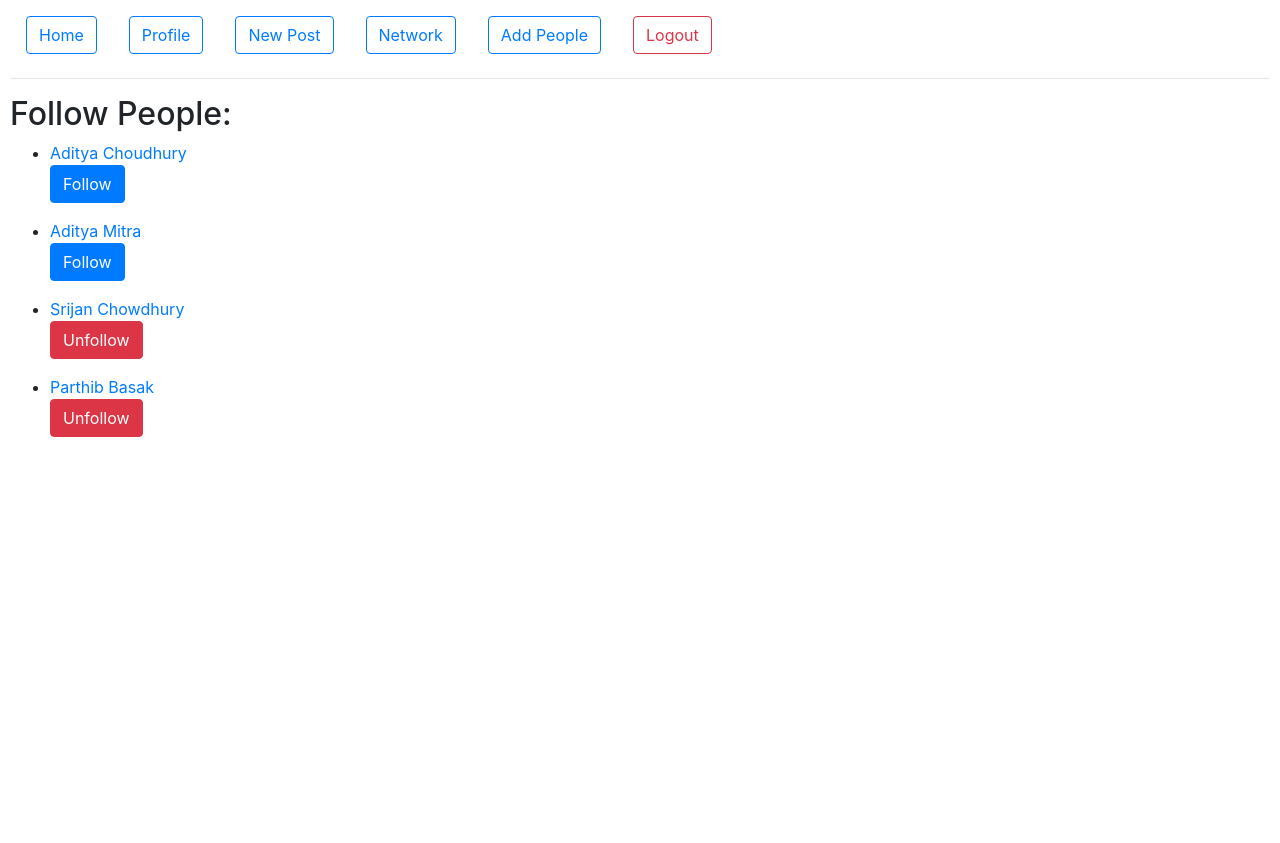
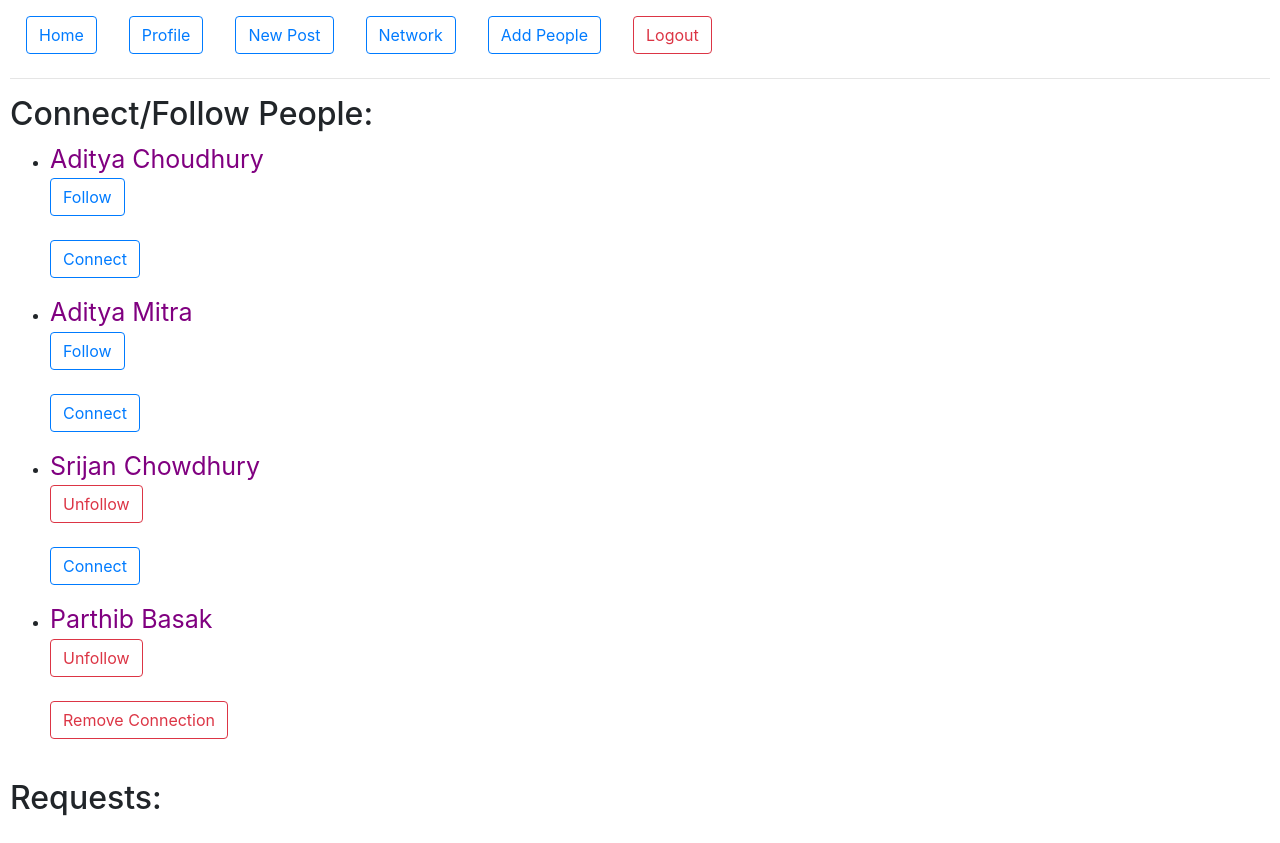
Before and after one commit to adityachoudhury29/connecting, a Django app: page /addconnection in a window 1280 px wide. Shown: the part 352-1195 px from the top of the page. Before the commit the page ends 789 px from the top, so only its background shows below. Run offline with Django 4.2, Linux system fonts and the light colour scheme; a user stored in the database is signed in; data comes from the database, SQL or seed files in the repository; both versions use the stored data as it was after the commit; some libraries are stand-ins or nearby versions.

Commit message:
completed connections

```diff
--- a/lprofile/models.py
+++ b/lprofile/models.py
@@ -21,9 +21,13 @@ class profile1(models.Model):
     about=models.CharField(max_length=300,blank=True)
     follower=models.ManyToManyField(User,related_name="follower",blank=True)
     followers=models.ManyToManyField(User,related_name="followers",blank=True)
+    connections=models.ManyToManyField(User,related_name="connections",blank=True)
+    requests=models.ManyToManyField(User,related_name="requests",blank=True)
     def number_of_conns(self):
         return self.follower.count()
     def number_of_followers(self):
         return self.followers.count()
+    def number_of_connections(self):
+        return self.connections.count()
     def __str__(self):
         return f'{self.profowner.first_name} {self.profowner.last_name}'
--- a/lprofile/templates/lprofile/addc.html
+++ b/lprofile/templates/lprofile/addc.html
@@ -1,23 +1,64 @@
 {% extends "lprofile/layout.html" %}
 
 {% block body %}
-    <h2>Follow People:</h2>
+    <h2>Connect/Follow People:</h2>
     {% for i in users %}
         <ul>
             <li>
-                <a href="{% url 'profile1' uname=i.profowner %}">{{ i.profowner.first_name }} {{ i.profowner.last_name }}</a>
+                <a href="{% url 'profile1' uname=i.profowner %}" style="font-size: 25px;color: purple;">{{ i.profowner.first_name }} {{ i.profowner.last_name }}</a>
                 {% if i.profowner not in me %}
                     <form action="{% url 'follow' uname=i.profowner %}" method="POST">
                         {% csrf_token %}
-                        <button class="btn btn-primary">Follow</button>
-                    </form>
+                        <button class="btn btn-outline-primary">Follow</button>
+                    </form><br>
+                    {% if i.profowner not in mec %}
+                        <form action="{% url 'connect' uname=i.profowner %}" method="POST">
+                            {% csrf_token %}
+                            <button class="btn btn-outline-primary">Connect</button>
+                        </form>
+                    {% else %}
+                        <form action="{% url 'disconnect' uname=i.profowner %}" method="POST">
+                            {% csrf_token %}
+                            <button class="btn btn-outline-danger">Remove Connection</button>
+                        </form>
+                    {% endif %}
                 {% else %}
                     <form action="{% url 'unfollow' uname=i.profowner %}" method="POST">
                         {% csrf_token %}
-                        <button class="btn btn-danger">Unfollow</button>
-                    </form>
+                        <button class="btn btn-outline-danger">Unfollow</button>
+                    </form><br>
+                    {% if i.profowner not in mec %}
+                        <form action="{% url 'connect' uname=i.profowner %}" method="POST">
+                            {% csrf_token %}
+                            <button class="btn btn-outline-primary">Connect</button>
+                        </form>
+                    {% else %}
+                        <form action="{% url 'disconnect' uname=i.profowner %}" method="POST">
+                            {% csrf_token %}
+                            <button class="btn btn-outline-danger">Remove Connection</button>
+                        </form>
+                    {% endif %}
                 {% endif %}
             </li>
         </ul>
     {% endfor %}
+    <br>
+    <h2>Requests:</h2>
+    {% for i in users %}
+        <ul>
+            {% if i.profowner in mer %}
+                <li>
+                    <a href="{% url 'profile1' uname=i.profowner %}" style="font-size: 25px;color: purple;">{{ i.profowner.first_name }} {{ i.profowner.last_name }}</a>
+                    <form action="{% url 'accept' uname=i.profowner %}" method="POST">
+                        {% csrf_token %}
+                        <button class="btn btn-outline-success">Accept</button>
+                    </form><br>
+                    <form action="{% url 'decline' uname=i.profowner %}" method="POST">
+                        {% csrf_token %}
+                        <button class="btn btn-outline-danger">Decline</button>
+                    </form>
+                </li>
+            {% endif %}
+        </ul>
+    {% endfor %}
 {% endblock %}
--- a/lprofile/templates/lprofile/profile1.html
+++ b/lprofile/templates/lprofile/profile1.html
@@ -25,6 +25,11 @@
                 Followers: {{ myprof.number_of_followers }}
             </button>
         </a>
+        <a href="{% url 'followings' uname=myprof.profowner %}">
+            <button class="btn btn-outline-primary">
+                Connections: {{ myprof.number_of_connections }}
+            </button>
+        </a>
         <hr>
         <h2 style="font-weight: bold">About</h2>
         <p style="font-size: 20px;">{{ myprof.about }}</p>
--- a/lprofile/urls.py
+++ b/lprofile/urls.py
@@ -16,4 +16,8 @@ urlpatterns=[
     path("follow/<str:uname>",views.add, name="follow"),
     path("unfollow/<str:uname>",views.remove, name="unfollow"),
     path("edit",views.editprof, name="edit"),
+    path("connect/<str:uname>",views.connect, name="connect"),
+    path("disconnect/<str:uname>",views.disconnect, name="disconnect"),
+    path("accept/<str:uname>",views.accept, name="accept"),
+    path("decline/<str:uname>",views.decline, name="decline"),
 ]
--- a/lprofile/views.py
+++ b/lprofile/views.py
@@ -122,25 +122,29 @@ def foll(request,uname):
         conn=profile1.objects.get(profowner=user)
         conns=conn.follower.all()
         folls=conn.followers.all()
+        connections=conn.connections.all()
         return render(request,'lprofile/conn.html',{
             'conns':conns,
             'conn':conn,
-            'folls':folls
+            'folls':folls,
+            'connections':connections
         })
     except ObjectDoesNotExist:
         return render(request,'lprofile/noconn.html')
 
 def deletepost(request,id):
     post=posts.objects.get(pk=id)
-    post.delete()
-    return HttpResponseRedirect(reverse('index'))
+    if post.owner==request.user:
+        post.delete()
+        return HttpResponseRedirect(reverse('index'))
 
 def addc(request):
     me=profile1.objects.get(profowner=request.user)
     profiles=profile1.objects.all().exclude(profowner=request.user)
     return render(request,'lprofile/addc.html',{
         'users':profiles,
-        'me':me.follower.all()
+        'me':me.follower.all(),
+        'mec':me.connections.all()
     })
 
 def add(request,uname):
@@ -176,3 +180,38 @@ def editprof(request):
         myprof.about=abt
         myprof.save()
         return HttpResponseRedirect(reverse('profile1',args=[request.user]))
+
+def connect(request,uname):
+    user=User.objects.get(username=uname)
+    profile=profile1.objects.get(profowner=user)
+    if request.method=='POST':
+        if request.user not in profile.requests.all():
+            profile.requests.add(request.user)
+        return HttpResponseRedirect(reverse('addc'))
+
+def disconnect(request,uname):
+    user=User.objects.get(username=uname)
+    profile=profile1.objects.get(profowner=request.user)
+    userprof=profile1.objects.get(profowner=user)
+    if request.method=='POST':
+        if user in profile.connections.all():
+            profile.connections.remove(user)
+            userprof.connections.remove(request.user)
+        return HttpResponseRedirect(reverse('addc'))
+
+def accept(request,uname):
+    user=User.objects.get(username=uname)
+    uprof=profile1.objects.get(profowner=user)
+    profile=profile1.objects.get(profowner=request.user)
+    if request.method=='POST':
+        profile.requests.remove(user)
+        profile.connections.add(user)
+        uprof.connections.add(request.user)
+    return HttpResponseRedirect(reverse('addc'))
+
+def decline(request,uname):
+    user=User.objects.get(username=uname)
+    profile=profile1.objects.get(profowner=request.user)
+    if request.method=='POST':
+        profile.requests.remove(user)
+    return HttpResponseRedirect(reverse('addc'))
```
Also changed, not shown: lprofile/templates/lprofile/conn.html (+9 -0 lines), db.sqlite3, lprofile/migrations/0021_profile1_connections.py (added), lprofile/migrations/0022_profile1_requests.py (added).
